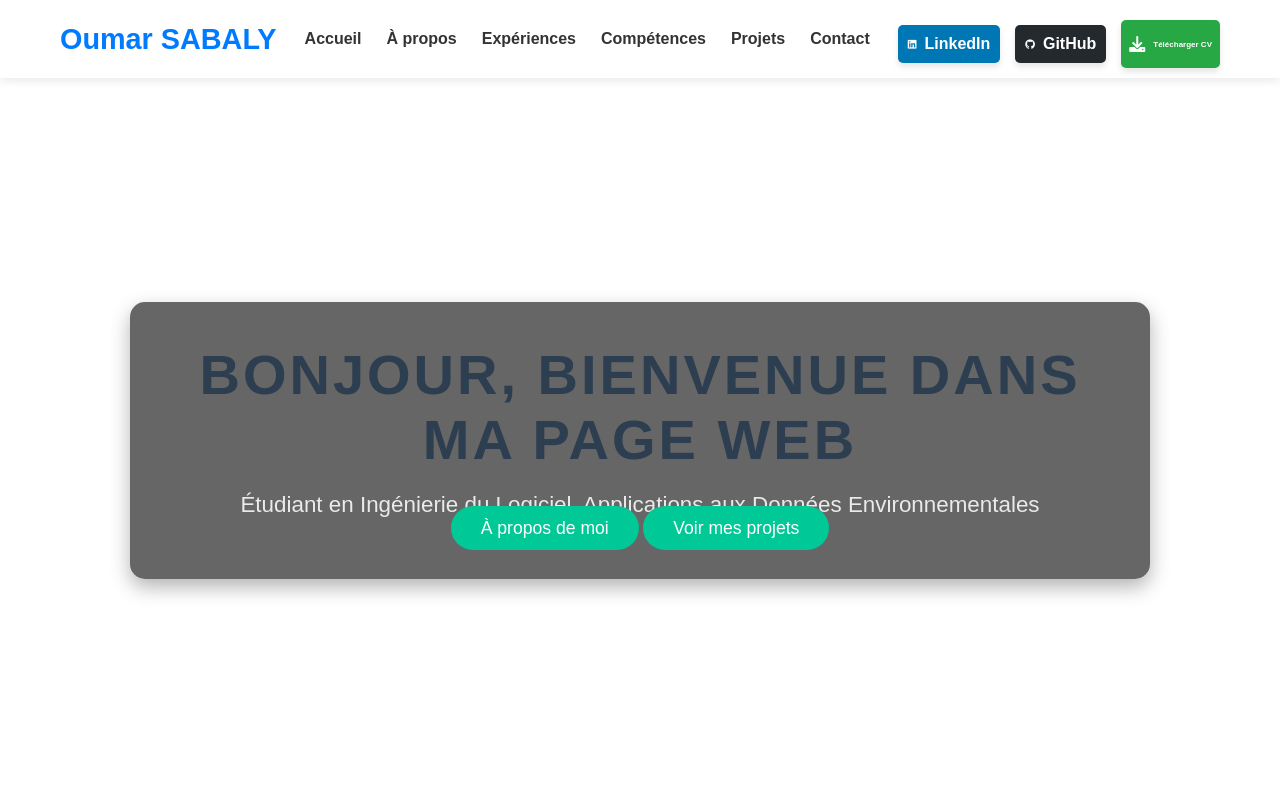
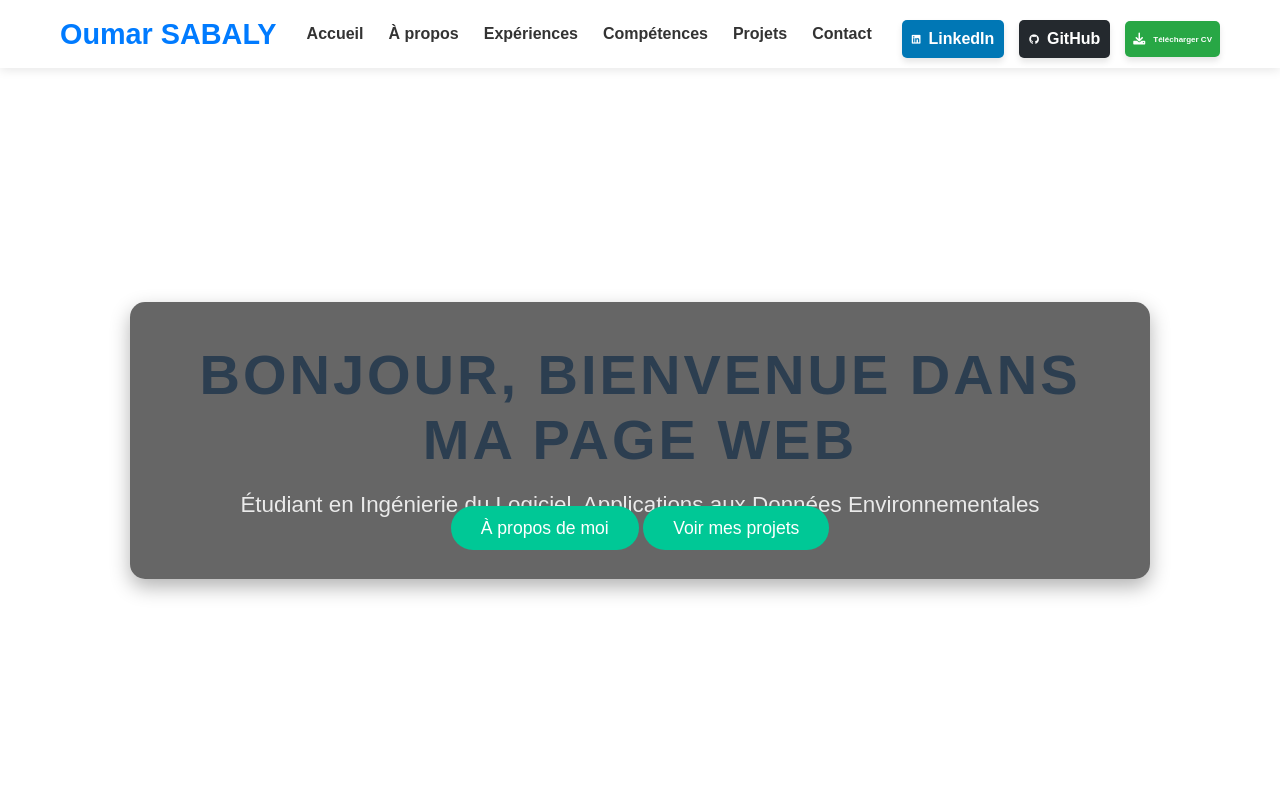
Before and after one commit to natou221/WebSite, a plain HTML site: page index.html in a window 1280 px wide. Shown: the top 800 px of the page. Drawn offline with Linux system fonts and the light colour scheme.

Commit message:
Mise à jour 4 du projet

```diff
--- a/styles.css
+++ b/styles.css
@@ -779,12 +779,12 @@ h2 {
 .social-profiles .cv-download {
     background: #28a745;
     color: white;
-    padding: 16px 8px; /* Taille réduite */
+    padding: 12px 8px; /* Taille réduite */
     font-size: 8px; /* Réduction de la police */
 }
 
 .social-profiles .cv-download i {
-    font-size: 16px; /* Réduction de l'icône */
+    font-size: 12px; /* Réduction de l'icône */
 }
 .filter-button:hover {
     background-color: #007bff;
```
